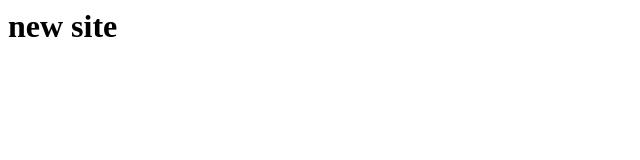
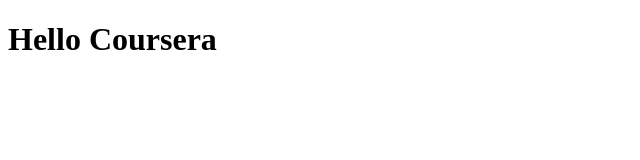
Before and after one commit to dionjp23/java, a plain HTML site: page index.html in a window 1280 px wide. Shown: the whole page, without its empty margins (0-640 px from the left). Drawn offline with Linux system fonts and the light colour scheme.

Commit message:
Update index.html

```diff
--- a/index.html
+++ b/index.html
@@ -1 +1,11 @@
-<H1>new site</H1>
+<!DOCTYPE html>
+<html>
+<head>
+	<meta charset="utf-8">
+	<meta name="viewport" content="width=device-width, initial-scale=1">
+	<title>Hello Coursera now</title>
+</head>
+<body>
+<h1>Hello Coursera</h1>
+</body>
+</html>
```
